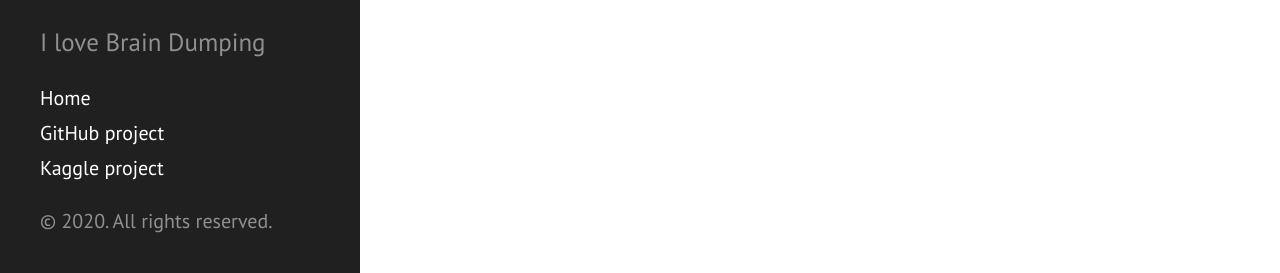
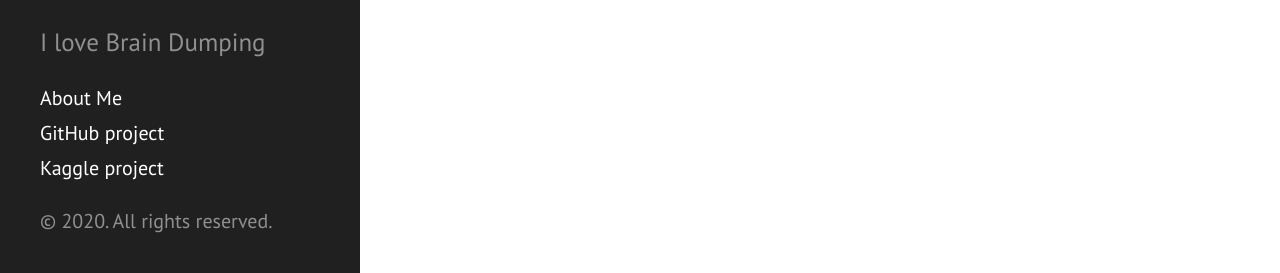
Before and after one commit to philosofia/philosofia.github.io, a Jekyll site: the page built from index.html, in a window 1280 px wide. Shown: the part 624-897 px from the top of the page. Built offline with Jekyll 4.4.1, drawn with Linux system fonts in a browser that asks for light colours; the list of posts is cut into pages by our own code.

Commit message:
Update sidebar.html

```diff
--- a/_includes/sidebar.html
+++ b/_includes/sidebar.html
@@ -10,7 +10,7 @@
     </div>
 
     <nav class="sidebar-nav">
-      <a class="sidebar-nav-item{% if page.url == site.baseurl %} active{% endif %}" href="{{ site.baseurl }}">Home</a>
+      <a class="sidebar-nav-item{% if page.url == site.baseurl %} active{% endif %}" href="{{ site.baseurl }}">About Me</a>
 
       {% comment %}
         The code below dynamically generates a sidebar nav of pages with
```
